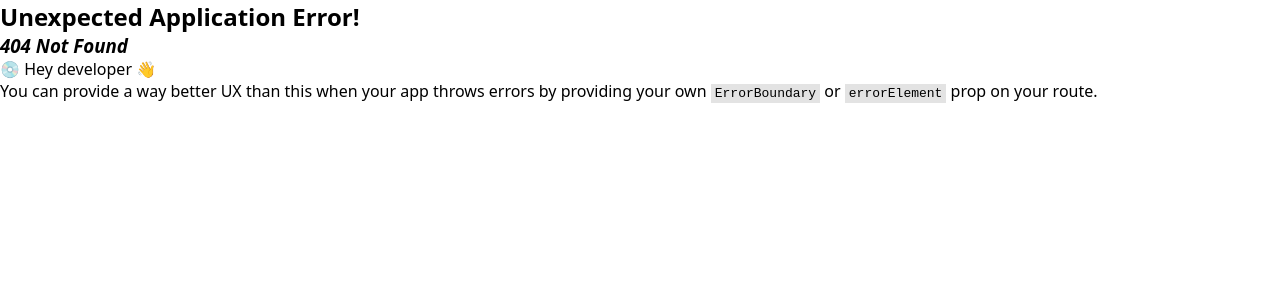
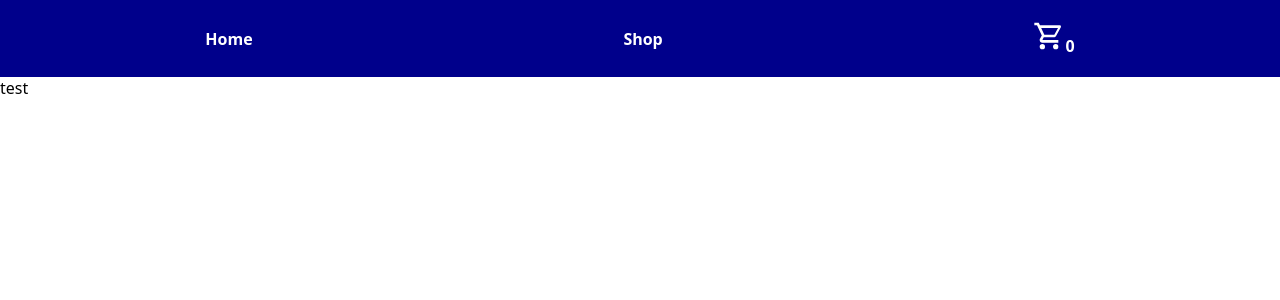
Before and after one commit to kpbongat/odin-shoppingCart, a React app: page /shop/1 in a window 1280 px wide. Before the commit this address had no page. Shown: the top 300 px of the page. Built offline with nearby package versions, Linux system fonts and the light colour scheme; the HTML template or start-up script is replaced by a standard one.

Commit message:
Add ProductDetail to home route children

```diff
--- a/src/ProductDetail/ProductDetail.jsx
+++ b/src/ProductDetail/ProductDetail.jsx
@@ -0,0 +1,5 @@
+function ProductDetail() {
+  return <p>{"test"}</p>;
+}
+
+export default ProductDetail;
--- a/src/routes.jsx
+++ b/src/routes.jsx
@@ -2,6 +2,7 @@ import App from "./App/App";
 import Home from "./Home/Home";
 import Shop from "./Shop/Shop";
 import Cart from "./Cart/Cart";
+import ProductDetail from "./ProductDetail/ProductDetail";
 const routes = [
   {
     path: "/",
@@ -9,6 +10,7 @@ const routes = [
     children: [
       { index: true, element: <Home /> },
       { path: "shop", element: <Shop /> },
+      { path: "shop/:name", element: <ProductDetail /> },
       { path: "cart", element: <Cart /> },
     ],
   },
```
